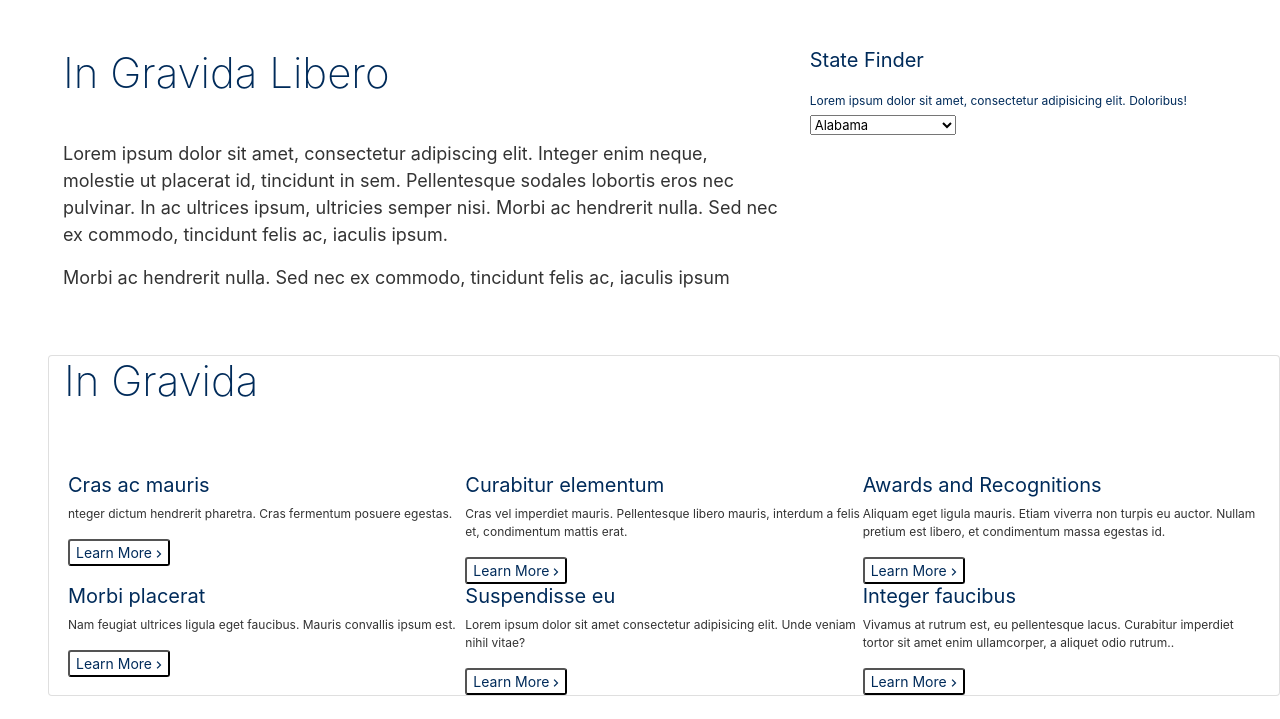
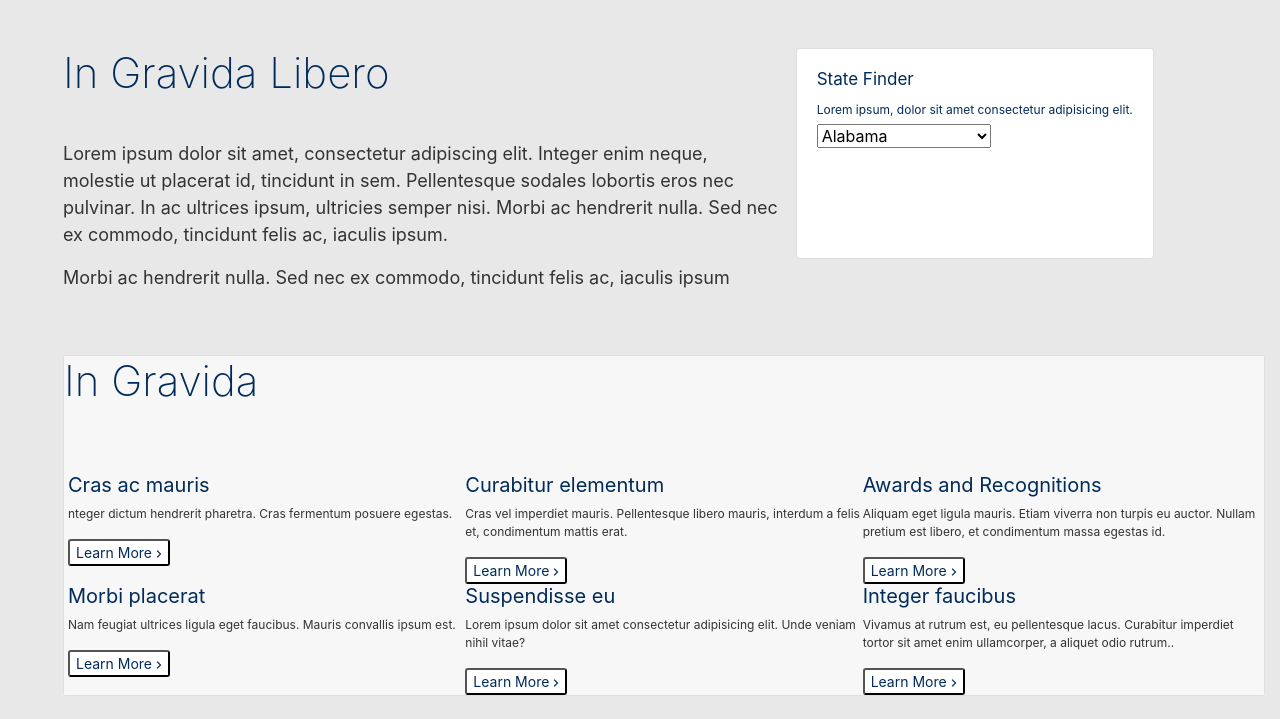
Before and after one commit to garret1983/tagrem, a plain HTML site: page index.html in a window 1280 px wide. Shown: the part 416-1135 px from the top of the page. Drawn offline with nearby package versions, Linux system fonts and the light colour scheme.

Commit message:
added box colors

```diff
--- a/index.html
+++ b/index.html
@@ -42,10 +42,12 @@
       </div>
 
 
-      <div class="col-md-4 mt-5">
-          <h3 id="stateFinder">State Finder</h3>
-          <p id="loremText">Lorem ipsum dolor sit amet, consectetur adipisicing elit. Doloribus!</p>
-          <form id="stateList">
+      <div class="row">
+        <div class="card ml-3 mb-4 mr-3 mt-5 mb-5">
+          <div class="card-body">
+            <h3 class="card-title">State Finder</h3>
+            <p id="loremText">Lorem ipsum, dolor sit amet consectetur adipisicing elit.</p>
+            <form id="stateList"></form>
             <select>
               <option value="AL">Alabama</option>
               <option value="AK">Alaska</option>
@@ -103,10 +105,11 @@
           </div>
         </div>
       </div>
+    </div>
 
 
-<div class="card ml-5 mt-5">
-<div class="container-fluid">
+<div class="card ml-5 mt-5 mb-0">
+<div id="container-fluid">
   <h1>In Gravida</h1>
   <br>
   <div class="row ml-1 mr-1">
@@ -167,7 +170,7 @@
  <br>
 
 <div class="card ml-5">
-    <div class="container-fluid">
+    <div id="container-fluid">
       <div class="row">
         <div class="col-md-8 mt-3">
           <h1 class="products">Products</h1>
--- a/style.css
+++ b/style.css
@@ -1,6 +1,9 @@
 .body {
-  background-image: tan;
+  background-color: tan;
   font-family: Lato;
+}
+body {
+  background-color: rgb(233, 232, 232);
 }
 
 h1,
@@ -75,6 +78,11 @@ p {
   border-radius: 3px;
   box-shadow: 0 1px 3px rgba(0, 0, 0, 0.25), 2px #fff inset;
 }
+
+#card-body {
+  background-color: rgb(247, 247, 247);
+}
+
 #card-title {
   color: #002b5a;
   font-size: 24px;
@@ -84,3 +92,7 @@ p {
   color: #4987ca;
   font-size: 19px;
 }
+
+#container-fluid {
+  background-color: rgb(247, 247, 247);
+}
```
Lines whose indentation alone changed are shown as unchanged.
